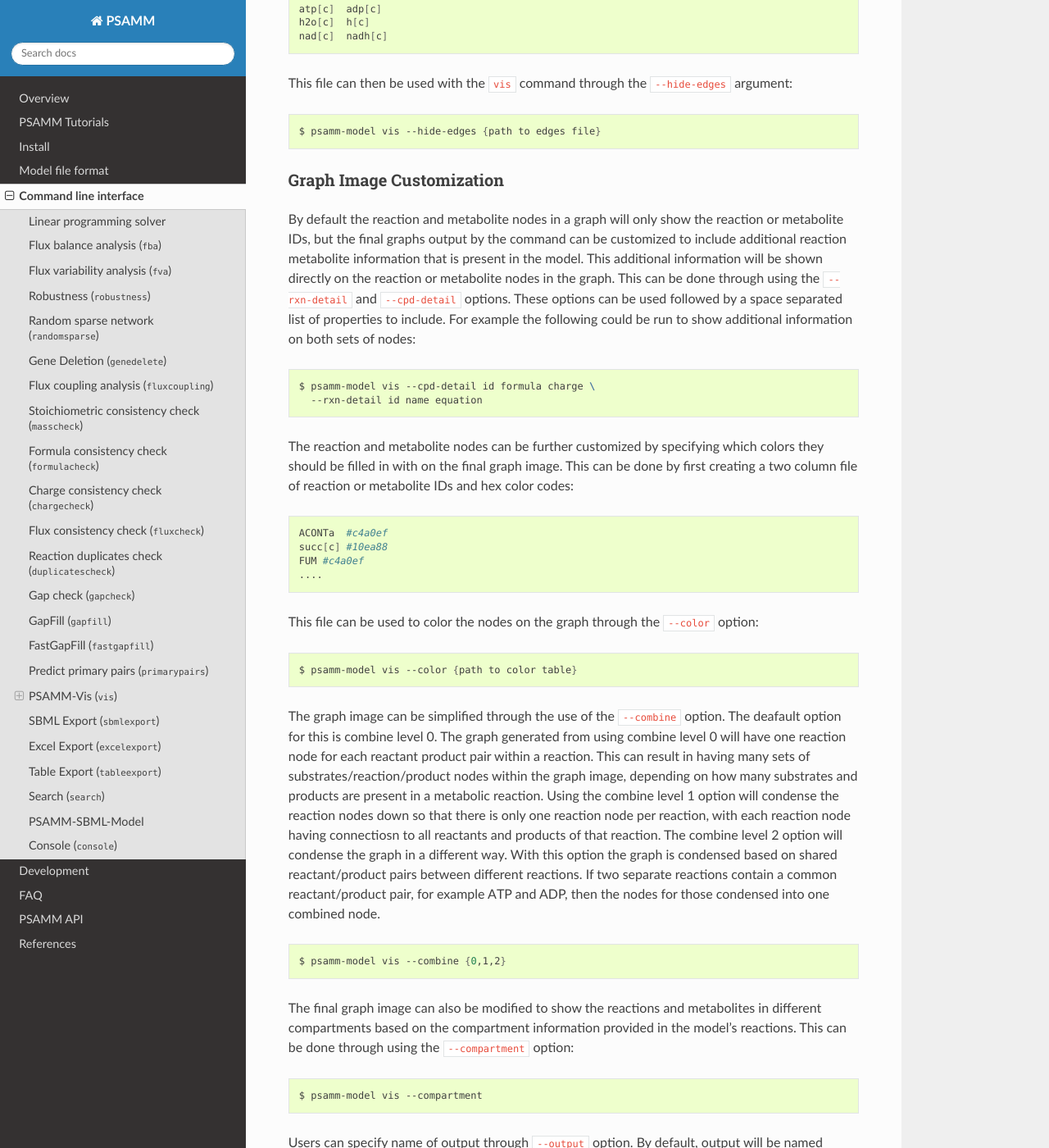
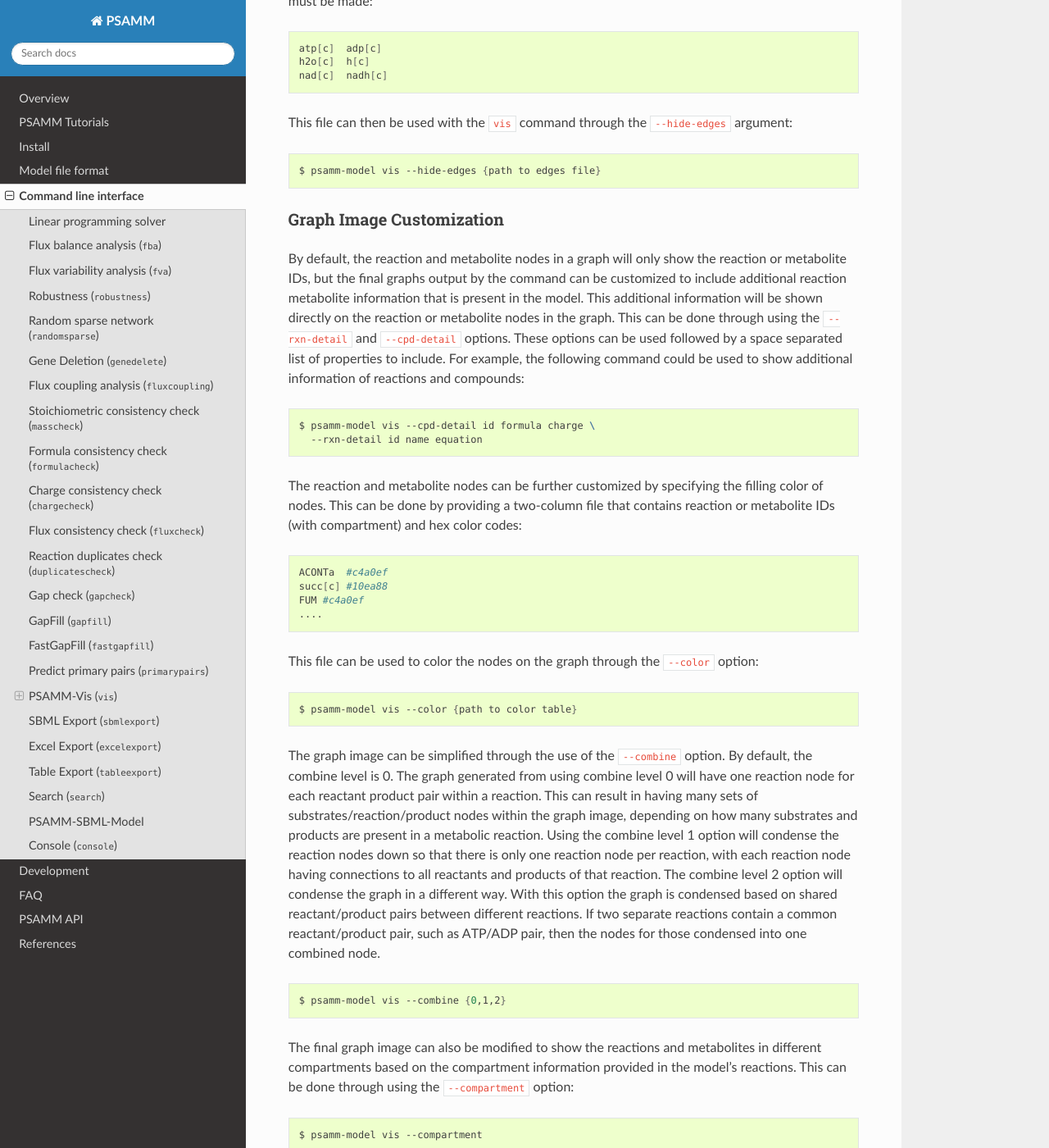
Before and after one commit to zhanglab/psamm, a Sphinx documentation site: the page built from docs/commands.rst, in a window 1280 px wide and 1400 px high, scrolled down 13741 px. Shown: the whole window at 82% size. Built offline with Sphinx 7.4.7 and the Read the Docs theme 2.0.0, drawn with Linux system fonts in a browser that asks for light colours; some of the changed text lies outside the part shown.

Commit message:
Fix some spelling and grammar errors in Vis tutorial and document

```diff
--- a/docs/commands.rst
+++ b/docs/commands.rst
@@ -47,9 +47,9 @@
     $ psamm-model fba --solver name=qsoptex
 
 The ``--solver`` option can also be used to specify additional options for the
-solver in use. For example, the Cplex solver recognizes the ``threads``
-option which can be used to adjust the maximum number of threads that Cplex
-will use internally (by default, Cplex will use as many threads as there are
+solver in use. For example, the CPLEX solver recognizes the ``threads``
+option which can be used to adjust the maximum number of threads that CPLEX
+will use internally (by default, CPLEX will use as many threads as there are
 cores on the computer):
 
 .. code-block:: shell
@@ -92,7 +92,7 @@
 
     $ psamm-model fba --loop-removal=tfba
 
-By default the output of the FBA command will only display reactions which
+By default, the output of the FBA command will only display reactions which
 have non-zero fluxes. This can be overridden with the ``--all-reactions``
 option to display all reactions even if they have flux values of zero.
 
@@ -126,7 +126,7 @@
 constraints will be imposed when evaluating model fluxes. This automatically
 removes internal flux loops [Schilling00]_ but is much more time-consuming.
 
-By default FVA is performed with the objective reaction (either the biomass
+By default, FVA is performed with the objective reaction (either the biomass
 reaction or reaction given through the ``--objective`` option) fixed at its
 maximum value. It is also possible allow this reaction flux to vary by a
 specified amount through the ``--thershold`` option. When this option is
@@ -205,7 +205,7 @@
 an absolute flux. Aggregating the results from multiple random sparse networks
 allows classifying reactions as essential, semi-essential or non-essential.
 
-By default the randomsparse command will perform the deletions on reactions
+By default, the randomsparse command will perform the deletions on reactions
 in the model. The ``--type`` option can be used to change this deletion to
 act on the genes in the model or to act on only the set of exchange reactions.
 The gene deletion option will remove a gene from a network and then assess
@@ -383,7 +383,7 @@
 another reaction. This iterative procedure can be continued until all
 stoichiometric inconsistencies have been corrected. In this example the
 `IR00149` reaction also had a missing `H+` for the reaction to balance. After
-fixing this error the model is consistent and the `H+` compounds can be
+fixing this error, the model is consistent and the `H+` compounds can be
 assigned a non-zero mass::
 
     $ psamm-model masscheck
@@ -565,7 +565,7 @@
 default penalties for all other database reactions can be set through the
 ``--db-penalty`` argument. Reactions that do not have penalty values
 explicitly set through the ``--penalty`` argument will be assigned
-this penalty value. Similarly penalty values can be assigned for new
+this penalty value. Similarly, penalty values can be assigned for new
 exchange reactions and artificial transport reactions through the
 ``--ex-penalty`` and ``--tp-penalty`` arguments. An example using
 all three of these arguments can be seen here:
@@ -617,7 +617,7 @@
 or subsets of models. The output of this command will consist of a graph
 file in the `dot` language, ``reactions.dot``, and two files
 called ``reactions.nodes.tsv`` and ``reactions.edges.tsv`` that contain
-the network data in a tsv format.
+the network data in TSV format.
 
 To run the ``vis`` command the following command can be used:
 
@@ -664,7 +664,7 @@
 
 The resulting graphs can be further simplified to only show element
 transfers that contain a specified element through the ``--element`` argument.
-When using this option any reactant\product pairs that do not transfer
+When using this option any reactant/product pairs that do not transfer
 the specified element will not be shown on the graph. To use this option the
 following command can be used:
 
@@ -699,7 +700,7 @@
 
 
 Further modification can be done to the graph image to selectively
-hide certain edges in the final graph. This can be use to hide edges
+hide certain edges in the final graph. This can be used to hide edges
 between paris of metabolites that might have many connections in the
 final graph images. Typical examples of these pairs include ATP and
 ADP, NAD and NADH, etc. To use this option first a tab separated
@@ -722,15 +723,15 @@
 Graph Image Customization
 ~~~~~~~~~~~~~~~~~~~~~~~~~
 
-By default the reaction and metabolite nodes in a graph will only
+By default, the reaction and metabolite nodes in a graph will only
 show the reaction or metabolite IDs, but the final graphs output by the command
 can be customized to include additional reaction metabolite information
 that is present in the model. This additional information will be shown
 directly on the reaction or metabolite nodes in the graph.
 This can be done through using the ``--rxn-detail`` and ``--cpd-detail``
 options. These options can be used followed by a space separated list
-of properties to include. For example the following could be run to
-show additional information on both sets of nodes:
+of properties to include. For example, the following command could be used to
+show additional information of reactions and compounds:
 
 .. code-block:: shell
 
@@ -738,10 +739,9 @@
       --rxn-detail id name equation
 
 
-The reaction and metabolite nodes can be further customized by
-specifying which colors they should be filled in with on the final
-graph image. This can be done by first creating a two column file of
-reaction or metabolite IDs and hex color codes:
+The reaction and metabolite nodes can be further customized by specifying the
+filling color of nodes. This can be done by providing a two-column file that
+contains reaction or metabolite IDs (with compartment) and hex color codes:
 
 .. code-block:: shell
 
@@ -759,18 +759,18 @@
 
 
 The graph image can be simplified through the use of the ``--combine`` option.
-The deafault option for this is combine level 0. The graph generated from using
+By default, the combine level is 0. The graph generated from using
 combine level 0 will have one reaction node for each reactant product
 pair within a reaction. This can result in having many sets of
 substrates/reaction/product nodes within the graph image, depending on how
 many substrates and products are present in a metabolic reaction. Using
 the combine level 1 option will condense the reaction nodes down so that
 there is only one reaction node per reaction, with each reaction node having
-connectiosn to all reactants and products of that reaction. The combine level
+connections to all reactants and products of that reaction. The combine level
 2 option will condense the graph in a different way. With this option
 the graph is condensed based on shared reactant/product pairs between
 different reactions. If two separate reactions contain a common
-reactant/product pair, for example ATP and ADP, then the nodes for those
+reactant/product pair, such as ATP/ADP pair, then the nodes for those
 condensed into one combined node.
 
 .. code-block:: shell
```
Also changed, not shown: other parts of docs/commands.rst (+18 -17 lines), docs/tutorial/fpp.rst (+23 -23 lines).
